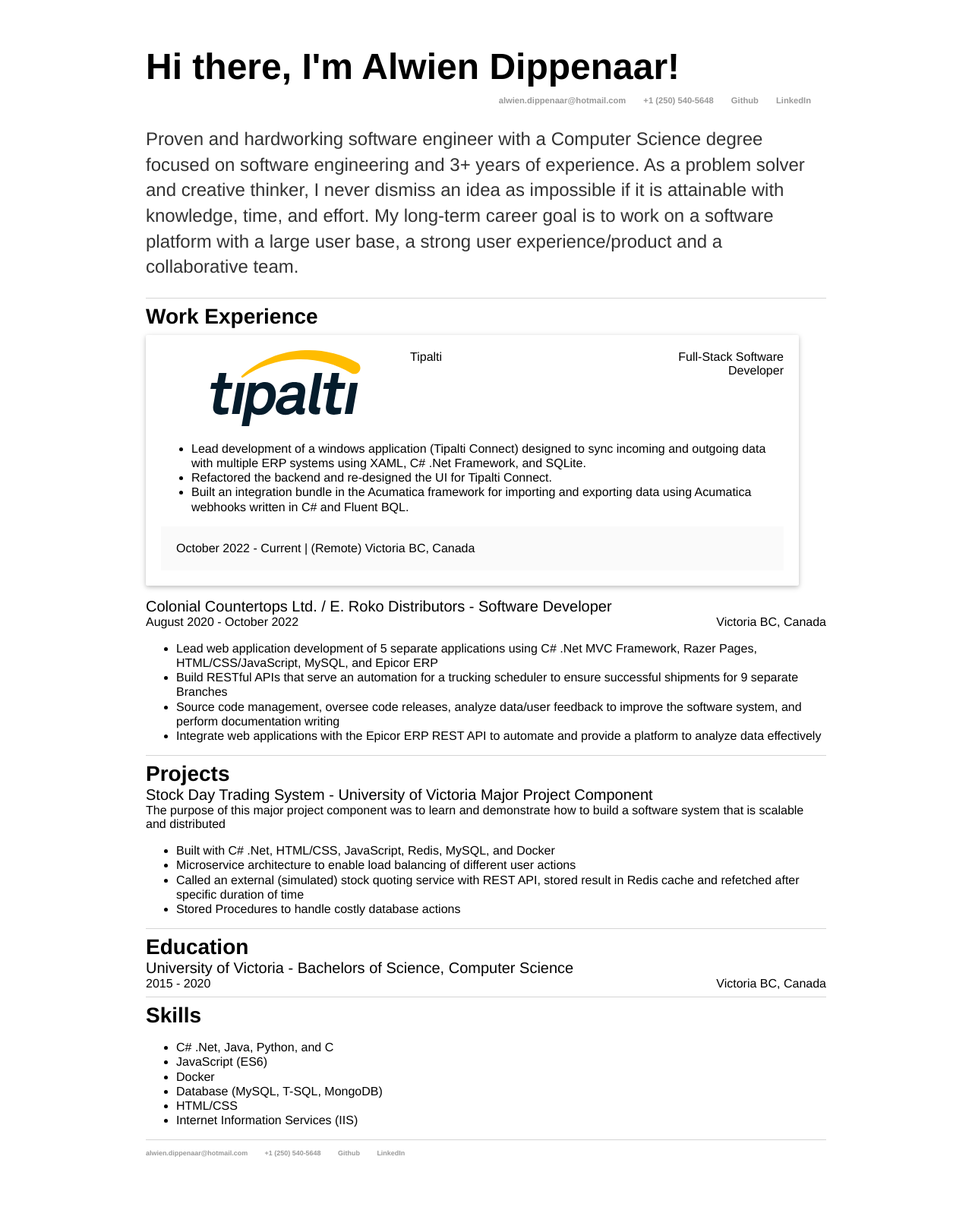
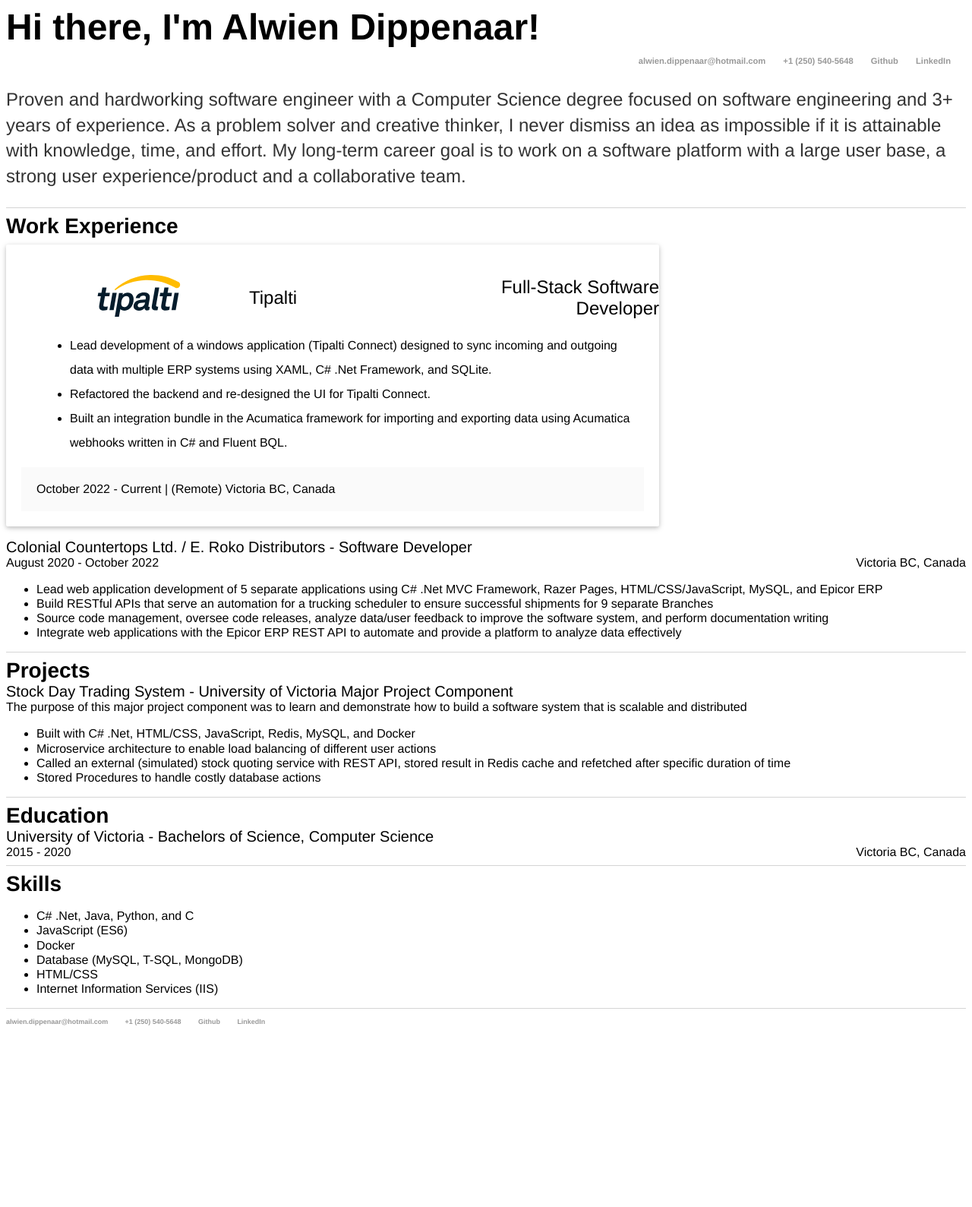
Before and after one commit to alwiend/alwiend.github.io, a Jekyll site: the page built from index.html, in a window 1280 px wide. Shown: the whole page at 76% size. Built offline with Jekyll 4.4.1, drawn with Linux system fonts in a browser that asks for light colours; after the commit the page ends 1364 px from its top, so only the background shows below that.

Commit message:
more refatoring

```diff
--- a/css/main.css
+++ b/css/main.css
@@ -1,8 +1,7 @@
 body {
     font-family:'Helvetica', 'Arial', 'Sans-Serif';
-    margin: 60px auto;
-    width: 70%;
 }
+
 nav ul/*, footer ul*/ {
     padding: 0px;
     list-style: none;
@@ -112,15 +111,15 @@
     align-self: flex-end;
 }
 
+.w-100 {
+    width: 100%;
+}
+
 .experience-logo {
     max-height: 100px;
     text-align: center;
     vertical-align: middle;
     display: table-cell;
-}
-
-.section-container {
-    width: 95%;
 }
 
 .card {
@@ -142,6 +141,20 @@
     padding: 20px;
 }
 
+.card-header {
+    padding: 20px 20px 0px 20px;
+    display: flex;
+    align-items: center;
+    width: 100%;
+    font-size: 24px;
+}
+
+.card-content ul li {
+    line-height: 200%;
+    list-style-type: disc;
+    margin-left: 24px;
+}
+
 .card-footer {
     padding: 20px;
     background-color: rgba(0, 0, 0, 0.02);
@@ -149,7 +162,7 @@
 }
 
 .img-logo {
-    max-height: 100px;
+    max-height: 55px;
     width: 100%;
 }
 
--- a/index.html
+++ b/index.html
@@ -31,28 +31,24 @@
 			<div class="card">
 				<div class="card-container">
 					<div class="card-header">
-						<div class="row">
 						<div class="column-auto">
 							<a href="https://tipalti.com/" target="_blank">
 								<img alt="Tipalti Logo" src="/assets/img/tipalti-logo.svg" class="img-logo">
 							</a>
 						</div>
-							<div class="column-auto">
+						<div class="column-auto" style="padding-left: 10px;">
 							<span>Tipalti</span>
 						</div>
-							<div class="column align-right">
+						<div class="w-100 align-right">
 							<span>Full-Stack Software Developer</span>
 						</div>
 					</div>
-					</div>
 					<div class="card-content">
-						<div class="bullet-list">
 						<ul>
 							<li>Lead development of a windows application (Tipalti Connect) designed to sync incoming and outgoing data with multiple ERP systems using XAML, C# .Net Framework, and SQLite.</li>
 							<li>Refactored the backend and re-designed the UI for Tipalti Connect.</li>
 							<li>Built an integration bundle in the Acumatica framework for importing and exporting data using Acumatica webhooks written in C# and Fluent BQL.</li>
 						</ul>
-						</div>
 					</div>
 					<div class="card-footer">
 						<span>October 2022 - Current | (Remote) Victoria BC, Canada</span>
```
Lines whose indentation alone changed are shown as unchanged.
